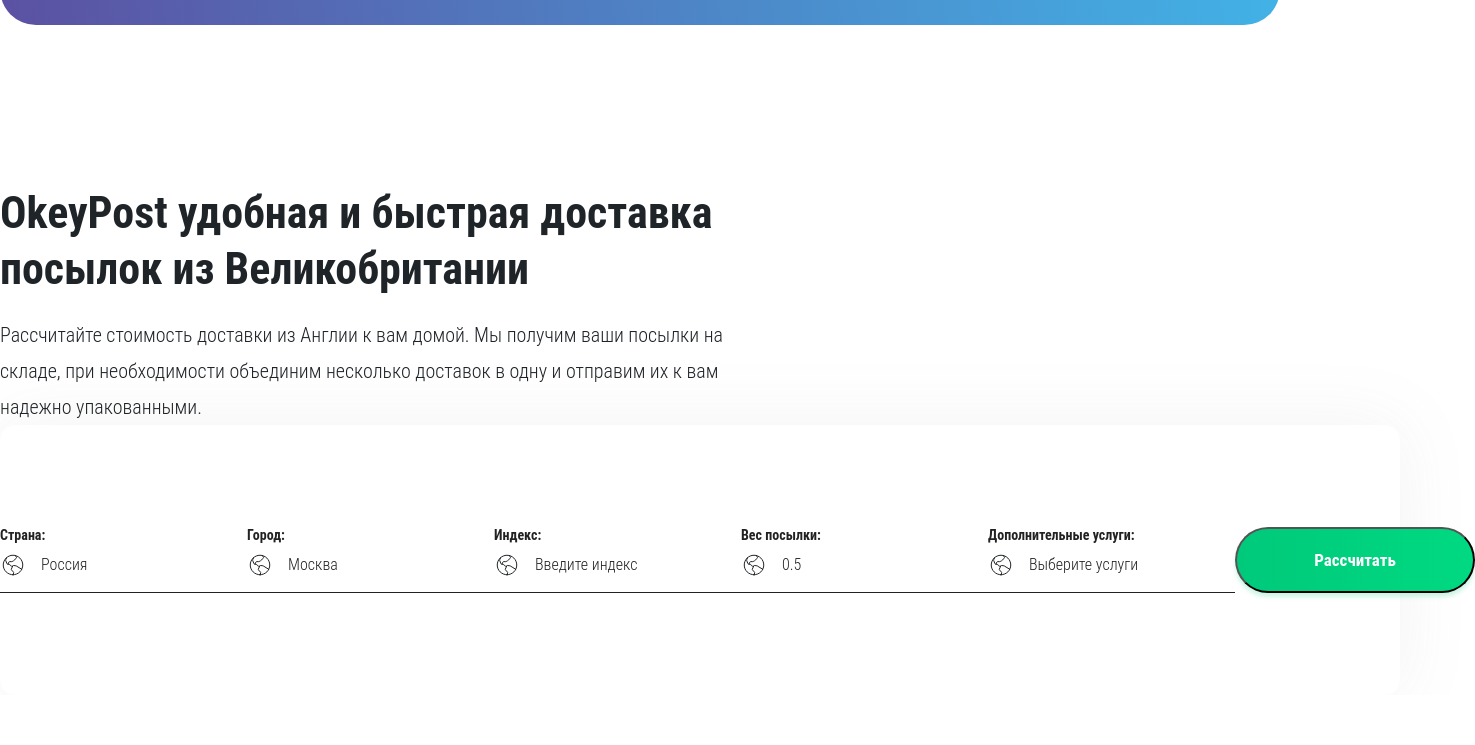
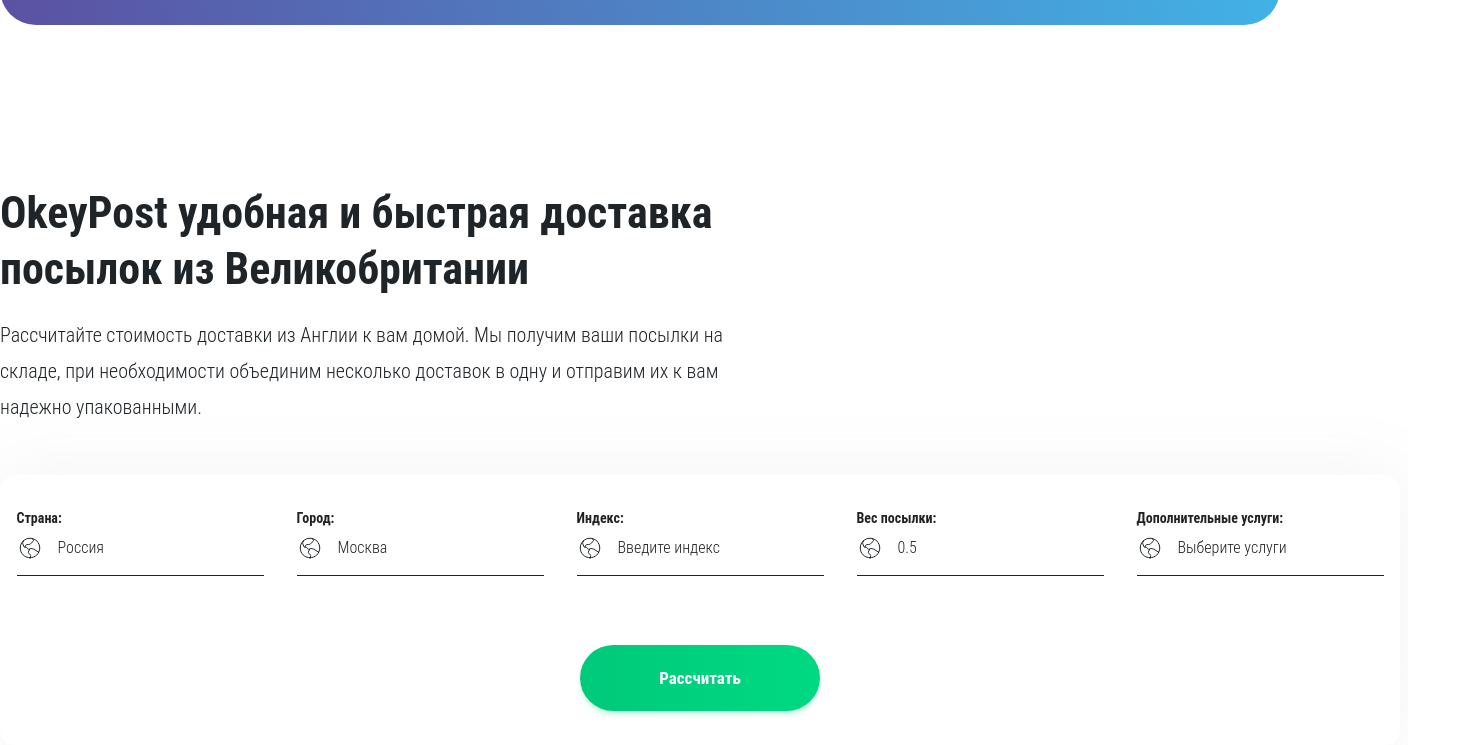
Before and after one commit to salimjonovsamandar/3-oy-5-dars-vazifa, a plain HTML site: page index.html in a window 1280 px wide. Shown: the part 2785-3530 px from the top of the page, 1475 px wide, since content can reach past the window. Before the commit the page ends 3480 px from the top, so only its background shows below. Drawn offline with Linux system fonts and the light colour scheme; a web font is replaced by a local one.

Commit message:
task completed

```diff
--- a/styles/style.css
+++ b/styles/style.css
@@ -462,6 +462,7 @@ body {
 
   width: 824px;
   margin-bottom: 20px;
+
 }
 .text__delivery p {
   color: var(--1, #1f2428);
@@ -471,12 +472,14 @@ body {
   line-height: 36px; /* 180% */
 
   width: 760px;
+  margin-bottom: 50px;
 }
 
 .delivery__info {
   display: flex;
   align-items: center;
   justify-content: space-around;
+  flex-wrap: wrap;
 
   width: 1400px;
   height: 270px;
@@ -534,4 +537,14 @@ body {
   border-radius: 36px;
   background: linear-gradient(90deg, #00c97b 0%, #00d981 96.96%);
   box-shadow: 0px 4px 4px 0px rgba(1, 203, 124, 0.2);
+  border: none;
+
+  transition: all 0.5s;
+  cursor: pointer;
 }
+
+.delivery__info button:hover {
+  border: 1px solid #00d981;
+  background: transparent;
+  color: #222;
+}
```
Also changed, not shown: index.html (+2 -0 lines).
